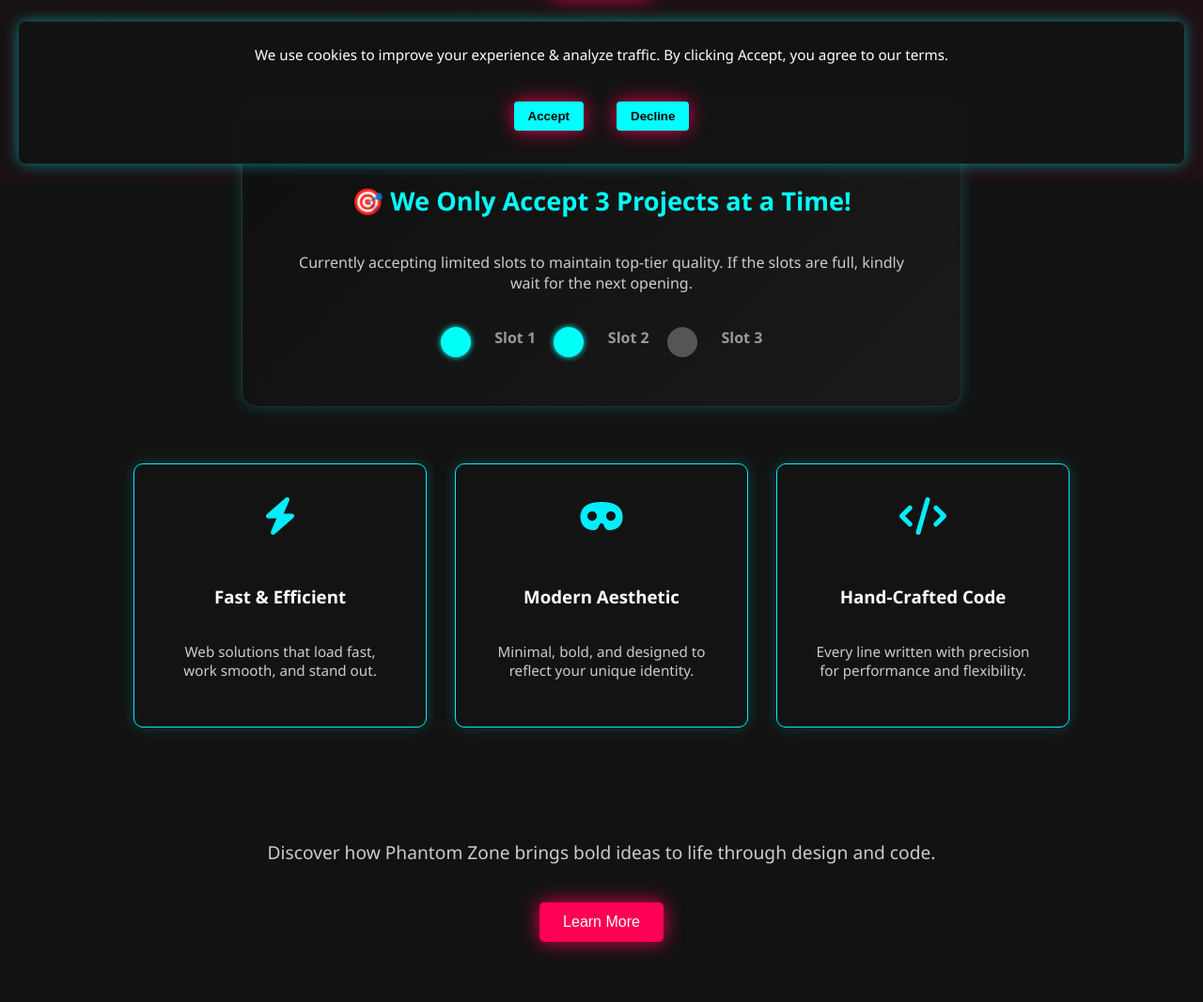
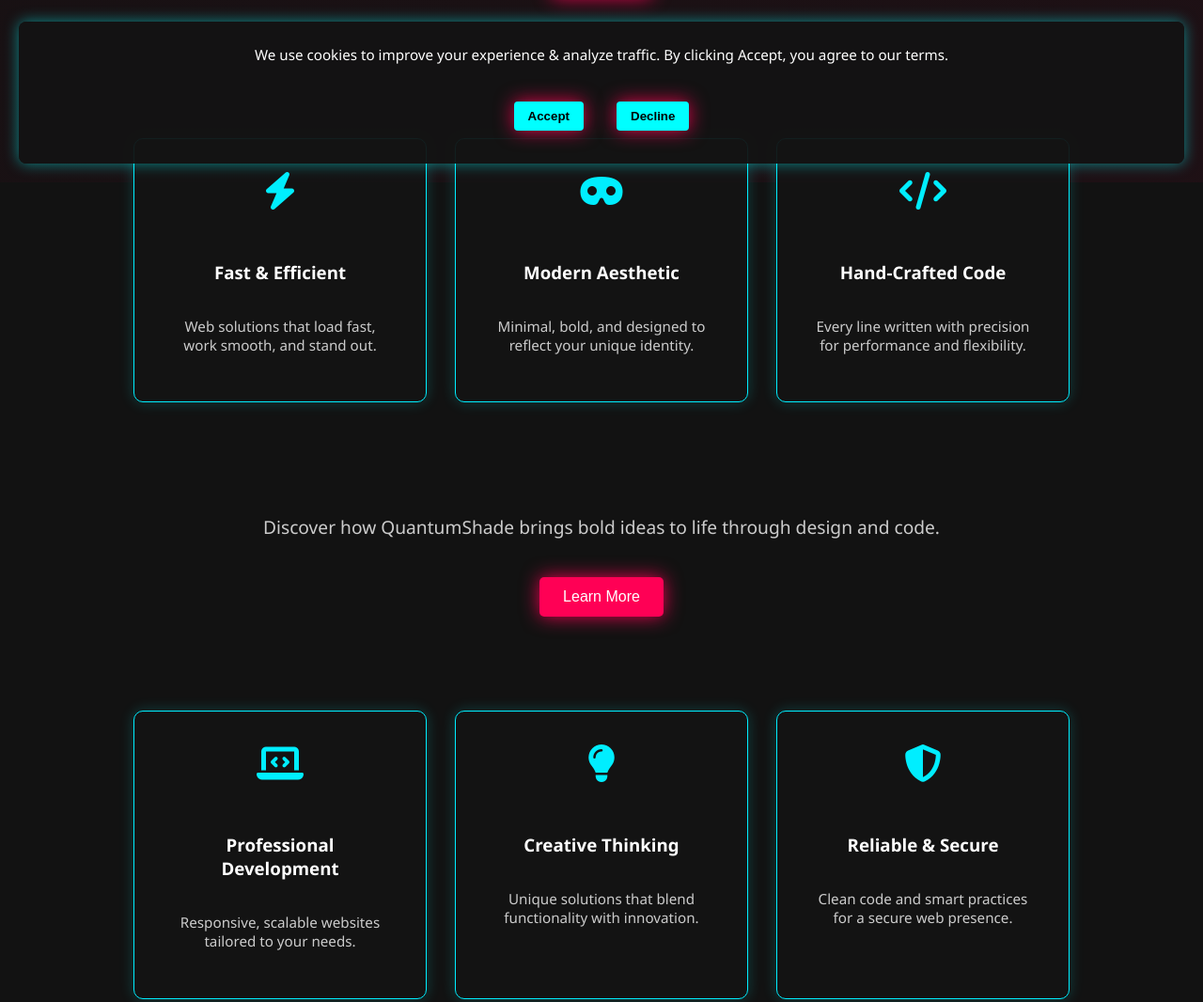
Before and after one commit to Exiels1/Phantom-Zone, a plain HTML site: page index.html in a window 1280 px wide. Shown: the part 606-1672 px from the top of the page at 94% size. Drawn offline with Linux system fonts and the light colour scheme.

Commit message:
Update index.html

```diff
--- a/index.html
+++ b/index.html
@@ -78,19 +78,6 @@
             <button onclick="changeBackground()">Switch Mode</button>
         </section>
 
-        <section id="job-slots" class="slot-banner">
-            <div class="slot-content">
-                <h2>🎯 We Only Accept 3 Projects at a Time!</h2>
-                <p>Currently accepting limited slots to maintain top-tier quality. If the slots are full, kindly wait for the next opening.</p>
-                <div class="slot-status">
-                    <span class="dot active"></span> Slot 1
-                    <span class="dot active"></span> Slot 2
-                    <span class="dot"></span> Slot 3
-                </div>
-            </div>
-        </section>
-
-
         <section class="features-section fade-in">
             <div class="feature-card">
                 <i class="fas fa-bolt"></i>
@@ -110,7 +97,7 @@
         </section>
 
         <section class="cta-section fade-in">
-            <p>Discover how Phantom Zone brings bold ideas to life through design and code.</p>
+            <p>Discover how QuantumShade brings bold ideas to life through design and code.</p>
             <button onclick="window.location.href='about.html'">Learn More</button>
         </section>
 
```
